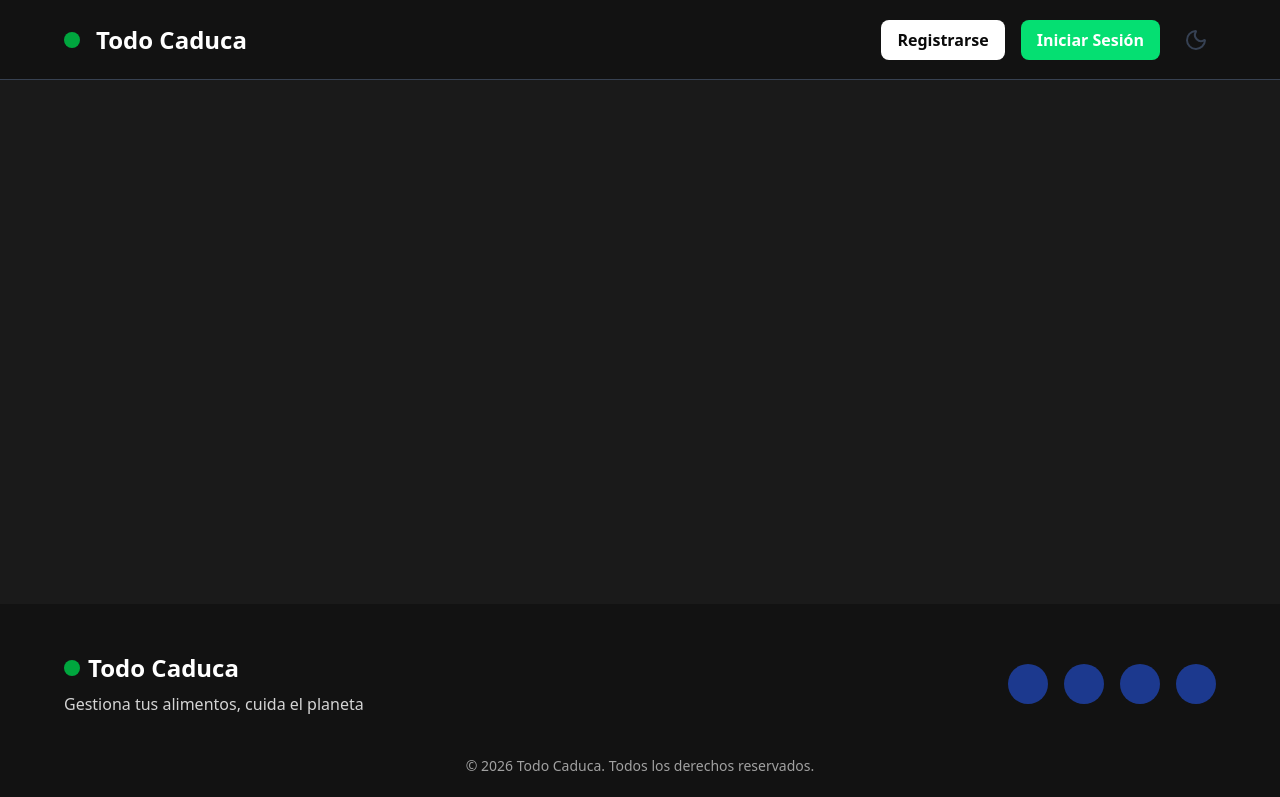
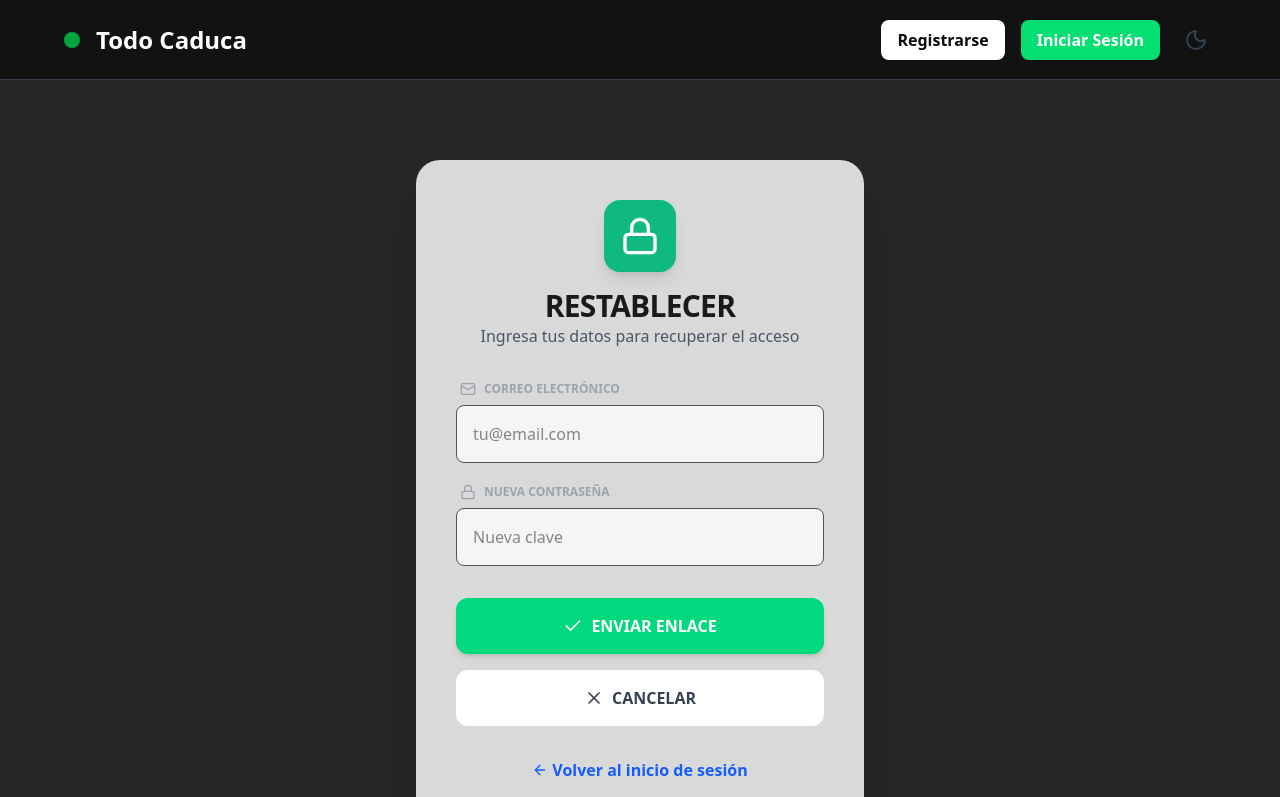
Before and after one commit to reeeyy05/TODO_CADUCA, a React (Vite) app: page /reset-password in a window 1280 px wide. Shown: the top 797 px of the page. Built offline with nearby package versions, Linux system fonts and the light colour scheme.

Commit message:
✅Nueva vista para reseto de contraseñas

```diff
--- a/src/App.tsx
+++ b/src/App.tsx
@@ -7,6 +7,8 @@ import ProfilePage from './pages/ProfilePage';
 import { UserProvider } from './context/UserContext';
 import AddProductPage from "./pages/AddProductPage";
 import ProductsPage from "./pages/ProductsPage";
+import ResetPassword from "./components/forms/FormResetPassword";
+import FormResetPassword from "./components/forms/FormResetPassword";
 
 function App() {
   return (
@@ -19,6 +21,7 @@ function App() {
               <Route path="/" element={<div className="text-center mt-10">Inicio</div>} />
               <Route path="/register" element={<RegisterPage />} />
               <Route path="/login" element={<FormSigin />} />
+             <Route path="/reset-password" element={<FormResetPassword />} />
               <Route path="/profile" element={<ProfilePage />} />
               <Route path="/products" element={<ProductsPage />} />
               <Route path="/addProducts" element={<AddProductPage />} />
--- /dev/null
+++ b/src/components/forms/FormResetPassword.tsx
@@ -0,0 +1,105 @@
+import React, { useState } from 'react';
+import { Mail, Lock, Check, X, ShieldCheck, ArrowLeft } from 'lucide-react';
+import { useNavigate } from 'react-router-dom';
+import Input from './Input'; // Importamos tu componente de Input
+
+export default function FormResetPassword() {
+    const navigate = useNavigate();
+    const [email, setEmail] = useState("");
+    const [newPassword, setNewPassword] = useState("");
+    const [message, setMessage] = useState("");
+
+    const handleReset = (e: React.FormEvent) => {
+        e.preventDefault();
+        // Aquí iría tu lógica de Supabase para resetear
+        console.log("Reseteando para:", email);
+        setMessage("✅ Se ha enviado un enlace a tu correo.");
+
+        // Redirigir al login tras un pequeño delay
+        setTimeout(() => navigate("/login"), 2000);
+    };
+
+    return (
+        <section className="flex-1 w-full bg-[#262626] flex flex-col items-center justify-center py-12 px-4">
+
+            <div className="bg-[#D9D9D9] w-full max-w-md rounded-3xl shadow-2xl p-10 flex flex-col items-center">
+
+                {/* Icono decorativo */}
+                <div className="bg-[#10B981] p-4 rounded-2xl mb-4 shadow-lg text-white">
+                    <Lock size={40} />
+                </div>
+
+                <h2 className="text-3xl font-bold text-[#1a1a1a] mb-2 text-center uppercase tracking-tight">
+                    Restablecer
+                </h2>
+                <p className="text-gray-600 mb-8 text-center font-medium">
+                    Ingresa tus datos para recuperar el acceso
+                </p>
+
+                <form onSubmit={handleReset} className="w-full space-y-5">
+
+                    <div className="w-full text-left">
+                        <label className="flex items-center text-gray-500 mb-2 ml-1 font-semibold text-sm uppercase">
+                            <Mail size={16} className="mr-2" /> Correo Electrónico
+                        </label>
+                        <Input
+                            name="email"
+                            type="email"
+                            value={email}
+                            onChange={(e) => setEmail(e.target.value)}
+                            placeholder="tu@email.com"
+                            required label={''}                        />
+                    </div>
+
+                    <div className="w-full text-left">
+                        <label className="flex items-center text-gray-500 mb-2 ml-1 font-semibold text-sm uppercase">
+                            <Lock size={16} className="mr-2" /> Nueva Contraseña
+                        </label>
+                        <Input
+                            name="password"
+                            type="password"
+                            value={newPassword}
+                            onChange={(e) => setNewPassword(e.target.value)}
+                            placeholder="Nueva clave"
+                            required label={''}                        />
+                    </div>
+
+                    {message && (
+                        <div className="text-center text-sm p-3 rounded-xl bg-green-100 text-green-700 font-semibold">
+                            {message}
+                        </div>
+                    )}
+
+                    <div className="flex flex-col gap-3 mt-8">
+                        <button
+                            type="submit"
+                            className="w-full bg-[#00D97E] hover:bg-[#00c270] text-white font-bold py-4 rounded-xl shadow-md transition-all active:scale-95 flex items-center justify-center gap-2"
+                        >
+                            <Check size={20} /> ENVIAR ENLACE
+                        </button>
+
+                        <button
+                            type="button"
+                            onClick={() => navigate("/login")}
+                            className="w-full bg-white border-2 border-[#00D97E] text-gray-700 font-bold py-4 rounded-xl hover:bg-gray-50 transition-all active:scale-95 flex items-center justify-center gap-2"
+                        >
+                            <X size={20} /> CANCELAR
+                        </button>
+                    </div>
+                </form>
+
+                <button
+                    onClick={() => navigate("/login")}
+                    className="mt-8 flex items-center text-blue-600 hover:underline font-semibold gap-1"
+                >
+                    <ArrowLeft size={16} /> Volver al inicio de sesión
+                </button>
+            </div>
+
+            <div className="mt-8 flex items-center text-gray-500 text-sm">
+                <ShieldCheck size={16} className="mr-2" />
+                <span>Conexión segura SSL verificada</span>
+            </div>
+        </section>
+    );
+}
--- a/src/components/forms/FormSigin.tsx
+++ b/src/components/forms/FormSigin.tsx
@@ -3,6 +3,7 @@ import { User, Lock, Eye, Check, X, ShieldCheck } from 'lucide-react';
 import { useNavigate } from 'react-router-dom';
 import { useFormLogic } from './FormSimpl';
 import { UserContext } from '../../context/UserContext';
+import { Link } from "react-router-dom";
 
 const Login = () => {
   const { formData, handleChange, handleBlur } = useFormLogic();
@@ -38,7 +39,7 @@ const Login = () => {
 
         <form onSubmit={handleSubmit} className="w-full space-y-6">
           <div className="flex flex-col">
-            <label className="flex items-center text-gray-500 mb-2 ml-1 font-semibold text-sm">
+            <label className="flex items-center text-gray-600 mb-2 ml-1 font-semibold text-sm">
               <User size={16} className="mr-2" /> Nombre de Usuario
             </label>
             <input
@@ -84,9 +85,12 @@ const Login = () => {
           </div>
         </form>
 
-        <button className="mt-8 text-blue-600 hover:underline font-semibold">
-          ¿Olvidaste tu contraseña?
-        </button>
+       <Link
+  to="/reset-password"
+  className="mt-8 text-blue-600 hover:text-blue-800 hover:underline font-semibold transition-colors"
+>
+  ¿Olvidaste tu contraseña?
+</Link>
       </div>
 
       {/* FOOTER SSL SOBRE EL FONDO NEGRO */}
--- /dev/null
+++ b/src/pages/ResetPasswordPage.tsx
@@ -0,0 +1,7 @@
+import ResetPassword from "../components/forms/FormResetPassword";
+
+export default function ResetPasswordPage() {
+    return (
+        <ResetPassword />
+    );
+}
--- a/src/styles/profile.css
+++ b/src/styles/profile.css
@@ -2,7 +2,7 @@
 :root {
   --green: #2ecc71;
   --green-dark: #27ae60;
-  --bg: #1a1a1a;
+  --bg:  #262626;
   --card: #2a2a2a;
   --border: #374151;
   --text: #ffffff;
```
